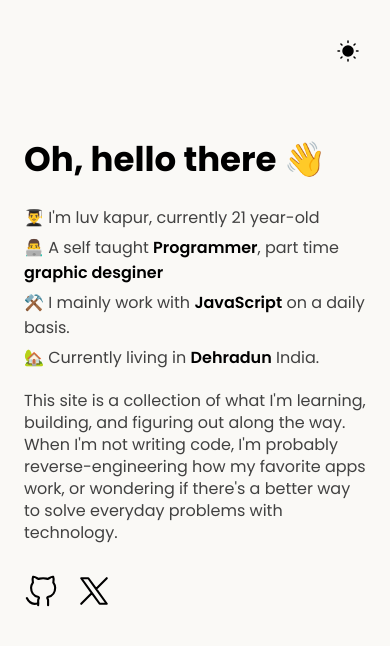
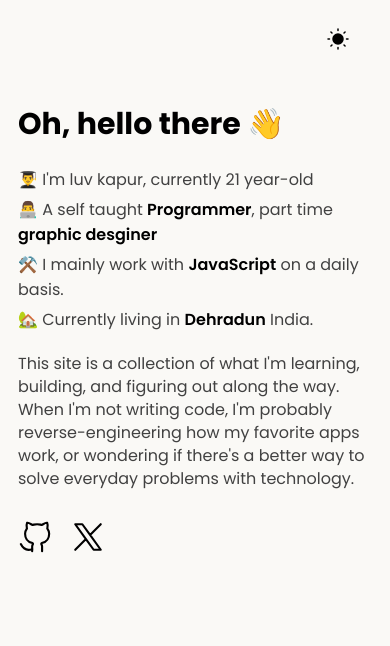
Before and after one commit to LuvKapur-lab/smallProjects, a plain HTML site: page personalPortfolio/index.html in a window 390 px wide. Drawn offline with Linux system fonts and the light colour scheme.

Commit message:
made it responsive

```diff
--- a/personalPortfolio/index.html
+++ b/personalPortfolio/index.html
@@ -5,6 +5,7 @@
     <meta name="viewport" content="width=device-width, initial-scale=1.0" />
     <link rel="stylesheet" href="style.css" />
     <link rel="stylesheet" href="utility.css" />
+    <link rel="icon" href="./svgs/favicon.jpg">
     <title>Luv</title>
   </head>
   <body>
--- a/personalPortfolio/style.css
+++ b/personalPortfolio/style.css
@@ -1,5 +1,4 @@
-@import url('https://fonts.googleapis.com/css2?family=Poppins:ital,wght@0,400;0,500;0,600;0,700;0,800;0,900;1,400;1,500;1,600;1,700;1,800;1,900&display=swap');
-
+@import url("https://fonts.googleapis.com/css2?family=Poppins:ital,wght@0,400;0,500;0,600;0,700;0,800;0,900;1,400;1,500;1,600;1,700;1,800;1,900&display=swap");
 
 * {
   padding: 0;
@@ -12,7 +11,7 @@ body,
 html {
   height: 100%;
   width: 100%;
-  background-color: #FAF9F6;
+  background-color: #faf9f6;
   color: white;
 }
 
@@ -83,6 +82,33 @@ a:hover {
 }
 
 /* smooth transition */
-body, .home-info, .f-h1, a, p, img{
-    transition: all 0.2s ease-in-out;
+body,
+.home-info,
+.f-h1,
+a,
+p,
+img {
+  transition: all 0.2s ease-in-out;
 }
+
+/* responsive */
+
+@media (max-width: 768px) {
+  nav {
+    height: 10vh;
+    padding: 0 10px;
+  }
+  main {
+    padding: 18px;
+  }
+  .home-info h1 {
+    font-size: 30px;
+  }
+  .about-me {
+    padding: 0 auto;
+  }
+  .blog {
+    /* color: rgb(65, 65, 65); */
+    line-height: 23px;
+  }
+}
```
Also changed, not shown: personalPortfolio/svgs/favicon.jpg (added).
